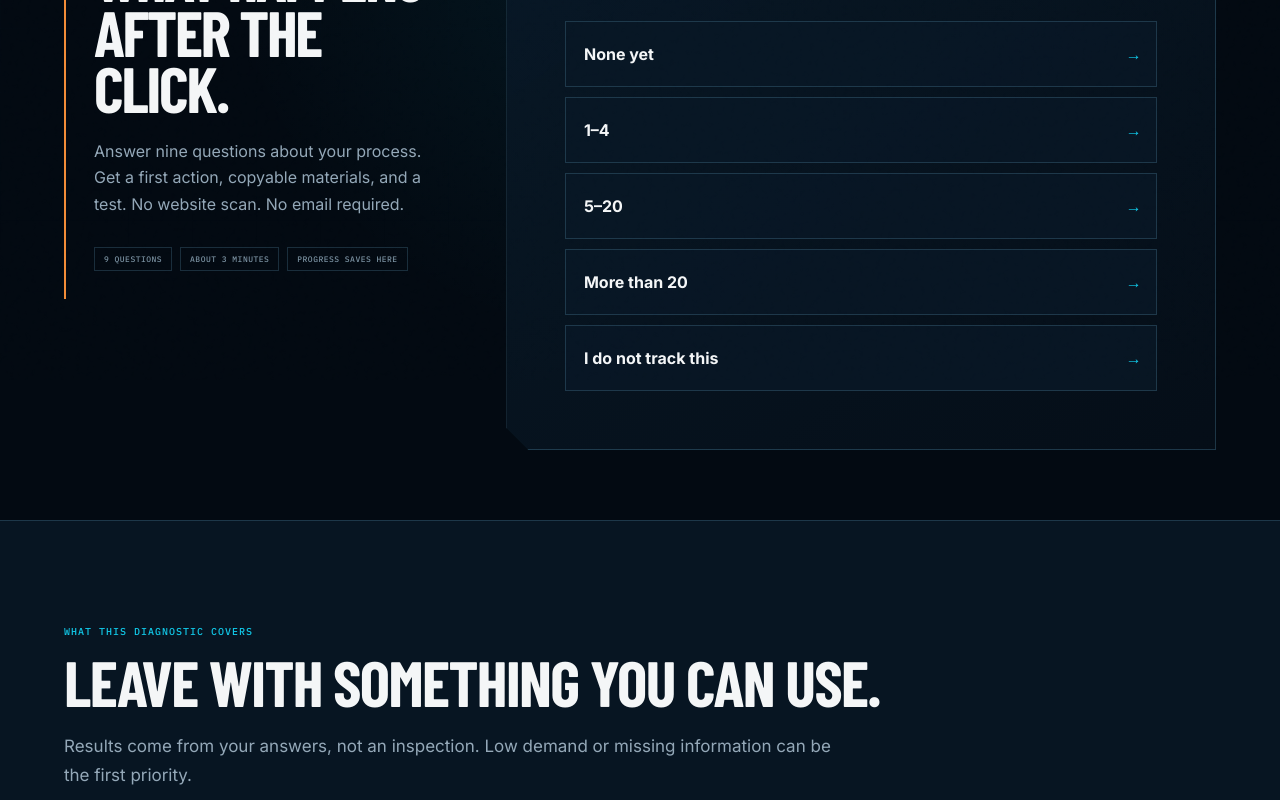
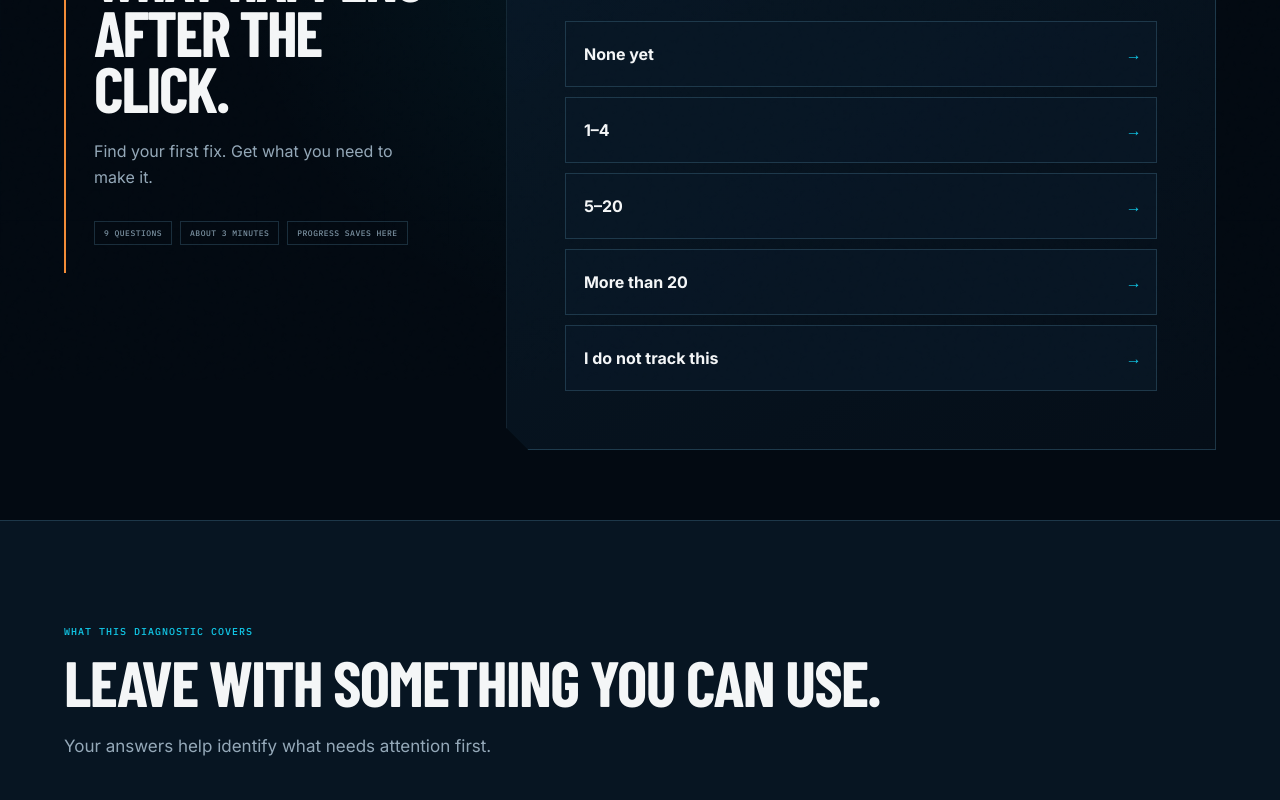
Before and after one commit to Sephidro/Expansion-Works-LLC-2, a website: page stackbrief.html in a window 1280 px wide. Shown: the part 420-1220 px from the top of the page. Drawn offline with nearby package versions, Linux system fonts and the light colour scheme; a web font is replaced by a local one.

Commit message:
Keep visitor copy focused on the result, remove internal caveats

```diff
--- a/stackbrief.html
+++ b/stackbrief.html
@@ -4,7 +4,7 @@
   <meta charset="utf-8">
   <meta name="viewport" content="width=device-width, initial-scale=1">
   <title>Check What Happens After the Click | StackBrief</title>
-  <meta name="description" content="Answer nine process questions. Get a first action, editable repair materials, and a way to test the change. Free, with no email required.">
+  <meta name="description" content="Find your first fix and get what you need to make it. Nine questions. About three minutes.">
   <meta name="theme-color" content="#06111f">
   <meta name="robots" content="index,follow">
   <link rel="canonical" href="https://stackbriefxp.vercel.app/stackbrief">
@@ -49,7 +49,7 @@
       <section class="quiz-focus-shell" data-quiz>
       <div class="quiz-context">
         <h1>Before you spend more on ads, check what happens after the click.</h1>
-        <p>Answer nine questions about your process. Get a first action, copyable materials, and a test. No website scan. No email required.</p>
+        <p>Find your first fix. Get what you need to make it.</p>
         <div class="quiz-context-meta">
           <span>9 QUESTIONS</span>
           <span>ABOUT 3 MINUTES</span>
@@ -67,7 +67,7 @@
       <div>
         <p class="question-kicker">WHAT THIS DIAGNOSTIC COVERS</p>
         <h2 id="quiz-method-title">Leave with something you can use.</h2>
-        <p>Results come from your answers, not an inspection. Low demand or missing information can be the first priority.</p>
+        <p>Your answers help identify what needs attention first.</p>
       </div>
       <div class="quiz-static-grid">
         <article><span>YOU GET</span><p>A first action, editable messages or a checklist, and a way to test it.</p></article>
```
